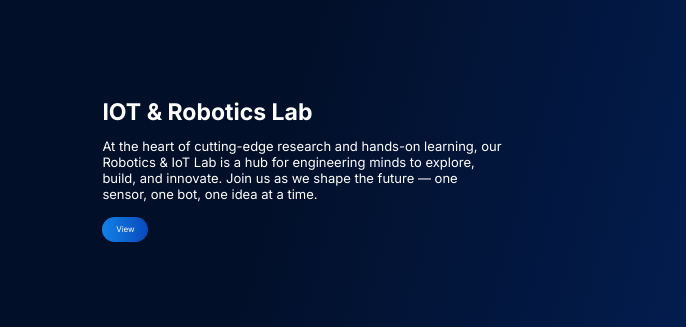
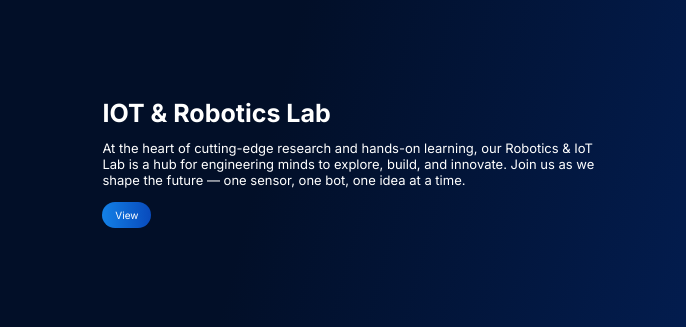
Before and after one commit to TheVivekRajput002/Robotics-lab-sample1, a plain HTML site: page index.html in a window 1280 px wide. Shown: the part 223-550 px from the top of the page, 0-686 px from the left. Drawn offline with Linux system fonts and the light colour scheme; a web font is replaced by a local one.

Commit message:
Update style.css

```diff
--- a/style.css
+++ b/style.css
@@ -127,12 +127,12 @@ body {
     top: 22vh;
     left: 8vw;
     z-index: 1;
-    width: 400px;
+    width: 500px;
     color: white;
 }
 
 .view h1 {
-    font-size: 23px;
+    font-size: 25px;
     margin-bottom: 12px;
 }
 
@@ -143,11 +143,11 @@ body {
 
 #view {
     border: none;
-    width: 46px;
-    height: 25px;
+    width: 49px;
+    height: 26px;
     border-radius: 40px;
     color: white;
-    font-size: 8px;
+    font-size: 10px;
     background: grad;
     background: linear-gradient(90deg, rgb(19, 129, 231), rgba(8, 74, 188, 1));
 }
```
